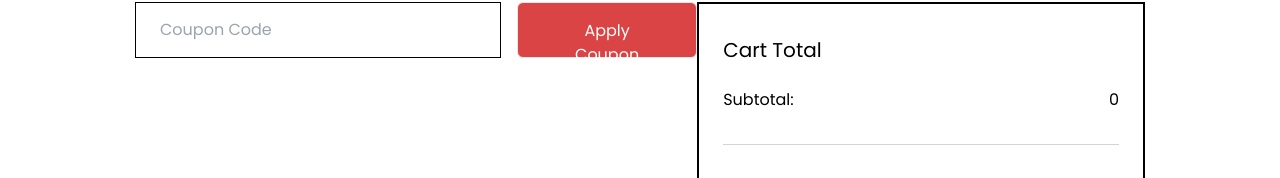
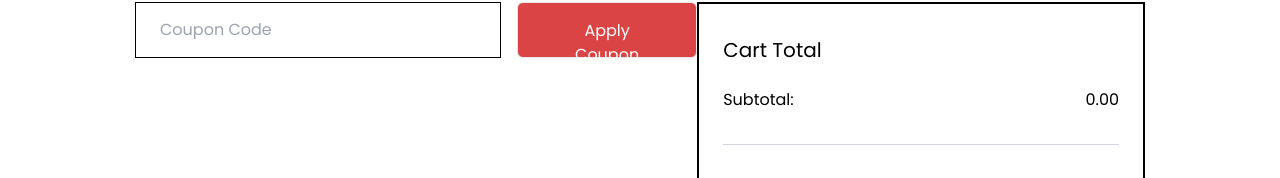
Before and after one commit to ahmadjkff/E-commerce, a React (Vite) app: page /cart in a window 1280 px wide. Shown: the part 542-720 px from the top of the page. Built offline with nearby package versions, Linux system fonts and the light colour scheme; no server answers.

Commit message:
Refactor CartContext to include total calculation

```diff
--- a/src/Contexts/CartContext.jsx
+++ b/src/Contexts/CartContext.jsx
@@ -6,15 +6,24 @@ export const CartProvider = ({ children }) => {
   const [cart, setCart] = useState(
     JSON.parse(localStorage.getItem("cart")) || []
   );
+  const [total, setTotal] = useState(
+    parseFloat(
+      cart
+        .reduce((acc, product) => acc + product.price * product.quantity, 0)
+        .toFixed(2)
+    )
+  );
 
   const setCartItems = (product) => {
     setCart((prevCart) => {
       const isProductInCart = prevCart.some((item) => item.id === product.id);
+
       if (isProductInCart) {
-        window.alert("Product already in cart");
+        window.alert(`Product "${product.title}" already in cart`);
         return [...prevCart];
       }
-      return [...prevCart, product];
+
+      return [...prevCart, { ...product, quantity: 1 }];
     });
   };
 
@@ -29,7 +38,7 @@ export const CartProvider = ({ children }) => {
   }, [cart]);
   return (
     <CartContext.Provider
-      value={{ cart, setCart, setCartItems, removeCartItem }}
+      value={{ cart, setCart, setCartItems, removeCartItem, total, setTotal }}
     >
       {children}
     </CartContext.Provider>
--- a/src/components/pages/Cart/Cart.jsx
+++ b/src/components/pages/Cart/Cart.jsx
@@ -4,12 +4,14 @@ import CartCard from "./CartCard";
 import { CartContext } from "../../../Contexts/CartContext";
 
 const Cart = () => {
-  const { cart } = useContext(CartContext);
-  const [total, setTotal] = useState(0);
+  const { cart, total, setTotal } = useContext(CartContext);
 
   useEffect(() => {
-    const newTotal = cart.reduce((acc, product) => acc + product.price * 1, 0);
-    setTotal(newTotal);
+    const newTotal = cart.reduce(
+      (acc, product) => acc + product.price * product.quantity,
+      0
+    );
+    setTotal(newTotal.toFixed(2));
   }, [cart]);
 
   return (
--- a/src/components/pages/Cart/CartCard.jsx
+++ b/src/components/pages/Cart/CartCard.jsx
@@ -2,10 +2,16 @@ import { useContext } from "react";
 import { CartContext } from "../../../Contexts/CartContext";
 
 function CartCard({ product }) {
-  const { removeCartItem } = useContext(CartContext);
+  const { removeCartItem, setCart } = useContext(CartContext);
 
   const handleQuantityChange = (e) => {
-    console.log("handleQuantityChange", e.target.value);
+    const newQuantity = parseInt(e.target.value, 10);
+
+    setCart((prevCart) =>
+      prevCart.map((item) =>
+        item.id === product.id ? { ...item, quantity: newQuantity } : item
+      )
+    );
   };
 
   return (
@@ -32,7 +38,7 @@ function CartCard({ product }) {
         <span className="xs:block lg:hidden">Quantity:</span>
         <input
           type="number"
-          value={1}
+          value={product.quantity}
           onChange={(e) => handleQuantityChange(e)}
           className="w-16 px-2 py-1 border rounded text-center"
           min="1"
@@ -40,7 +46,7 @@ function CartCard({ product }) {
       </div>
       <div className="flex justify-between gap-4">
         <span className="xs:block lg:hidden">Total:</span>
-        <span className="text-center">${product.price * 1}</span>
+        <span className="text-center">${product.price * product.quantity}</span>
       </div>
     </div>
   );
--- a/src/components/pages/CheckOut.jsx
+++ b/src/components/pages/CheckOut.jsx
@@ -18,7 +18,7 @@ const DETAILS = [
 ];
 
 function Checkout() {
-  const { cart } = useContext(CartContext);
+  const { cart, total } = useContext(CartContext);
 
   return (
     <div className="xs:mx-20 md:mx-[135px] text-start mb-36">
@@ -64,14 +64,12 @@ function Checkout() {
                 <img src={product.images[0]} alt="" width={70} />
                 <p>{product.title}</p>
               </div>
-              <span>${product.price}</span>
+              <span>${product.price * product.quantity}</span>
             </div>
           ))}
           <div className="flex justify-between items-center">
             <span>Subtotal:</span>
-            <span>
-              ${cart.reduce((total, product) => total + product.price * 1, 0)}
-            </span>
+            <span>${total}</span>
           </div>
           <div className="w-full border-t border-black" />
           <div className="flex justify-between items-center">
@@ -81,9 +79,7 @@ function Checkout() {
           <div className="w-full border-t border-black" />
           <div className="flex justify-between items-center">
             <span>Total:</span>
-            <span>
-              ${cart.reduce((total, product) => total + product.price * 1, 0)}
-            </span>
+            <span>${total}</span>
           </div>
           <div className="flex items-center justify-between">
             <div className="flex gap-4">
```
